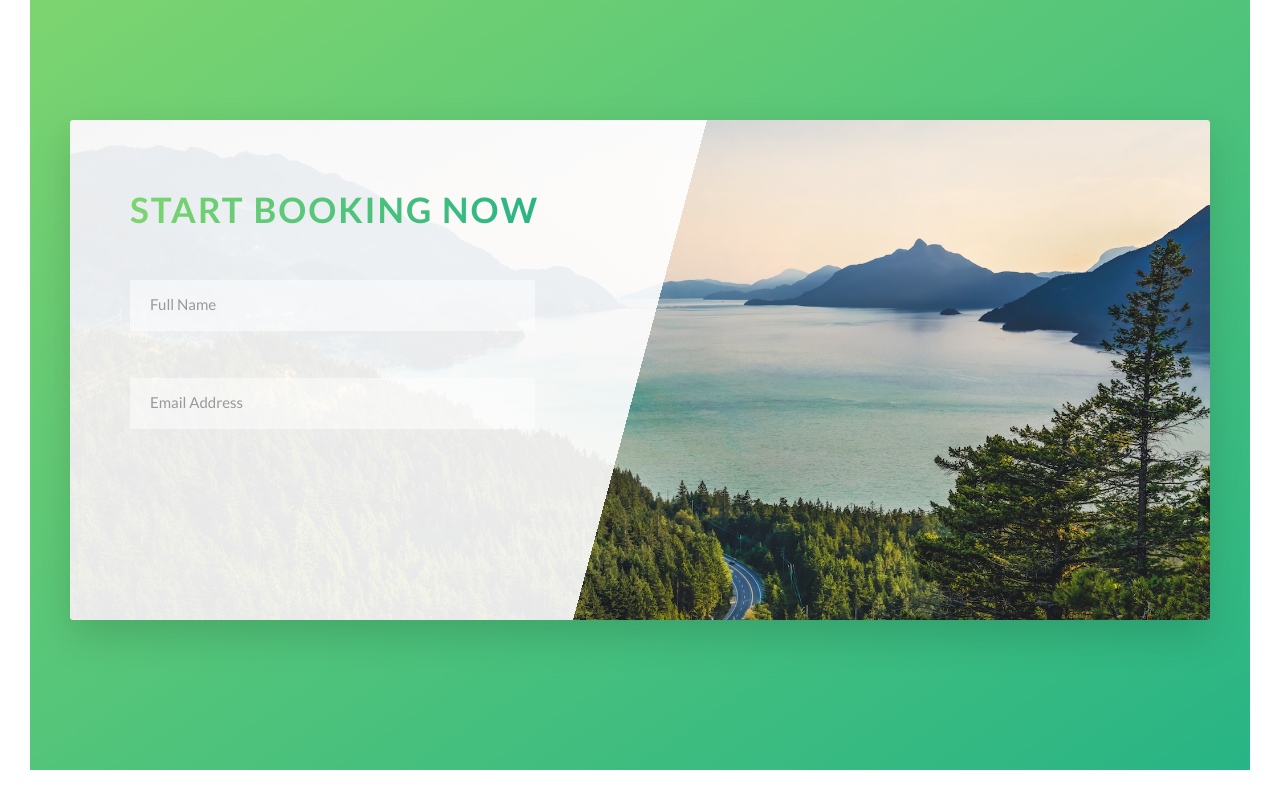
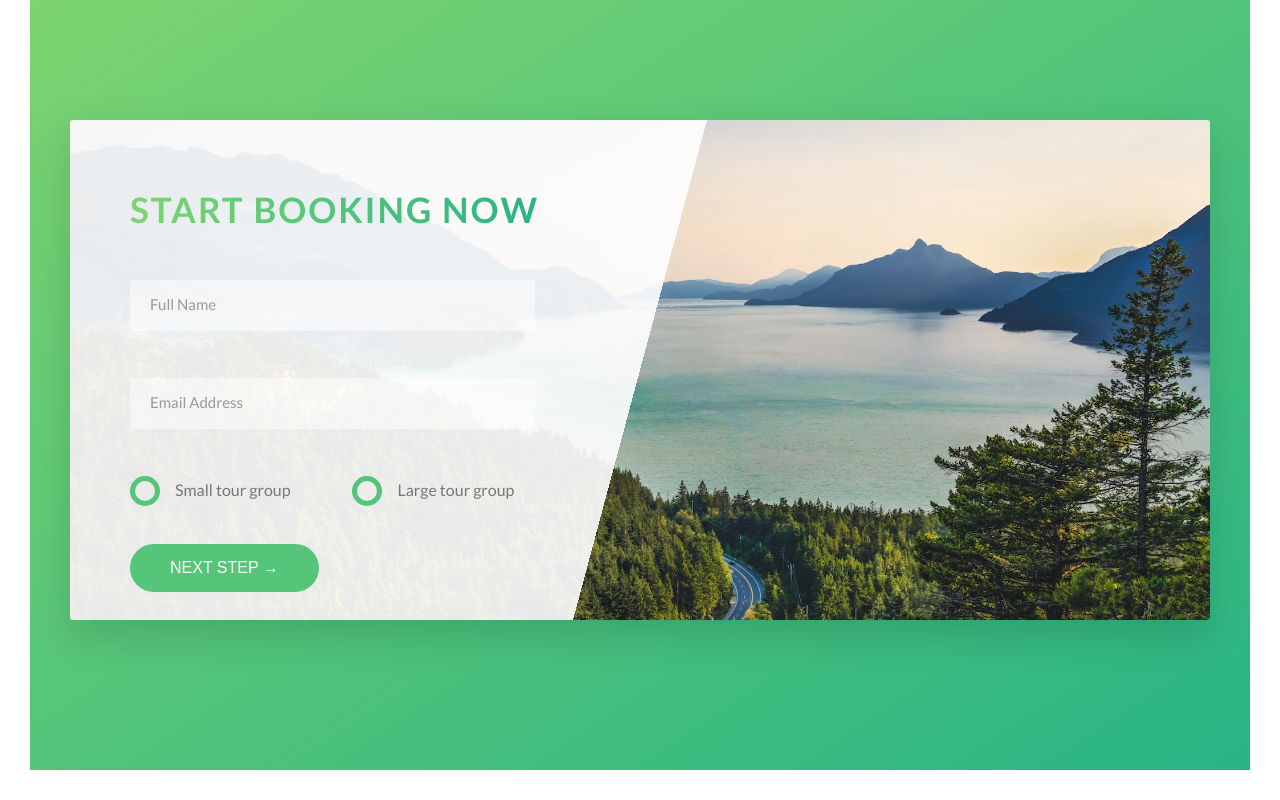
Before and after one commit to d-la/Landing-page, a website: page index.html in a window 1280 px wide. Shown: the part 4763-5563 px from the top of the page. Drawn offline with Linux system fonts and the light colour scheme.

Commit message:
Completed the form section with custom radio buttons

```diff
--- a/index.html
+++ b/index.html
@@ -320,6 +320,28 @@
                   <input type="email" class="form__input" placeholder="Email Address" id="email" required="required">
                   <label for="email" class="form__label">Email Address</label>
                 </div>
+
+                <div class="form__group u-margin-bottom-medium">
+                  <div class="form__radio-group">
+                    <input type="radio" class="form__radio-input" name="size" id="small">
+                    <label for="small" class="form__radio-label">
+                      <span class="form__radio-button"></span>
+                      Small tour group
+                    </label>
+                  </div>
+
+                    <div class="form__radio-group">
+                      <input type="radio" class="form__radio-input" name="size" id="large">
+                      <label for="large" class="form__radio-label">
+                        <span class="form__radio-button"></span>
+                        Large tour group
+                      </label>
+                    </div>
+                </div>
+
+                <div class="form__group">
+                  <button class="btn btn--green">Next Step &rarr;</button>
+                </div>
               </form>
             </div>
           </div>
--- a/sass/base/_utilities.scss
+++ b/sass/base/_utilities.scss
@@ -1,23 +1,23 @@
 .u-center-text{
-  text-align: center;
+  text-align: center !important;
 }
 
 .u-margin-bottom-big{
-  margin-bottom: 8rem;
+  margin-bottom: 8rem !important;
 }
 
 .u-margin-bottom-medium{
-  margin-bottom: 4rem;
+  margin-bottom: 4rem !important;
 }
 
 .u-margin-bottom-small{
-  margin-bottom: 1.5rem;
+  margin-bottom: 1.5rem !important;
 }
 
 .u-margin-top-big{
-  margin-top: 8rem;
+  margin-top: 8rem !important;
 }
 
 .u-margin-top-huge{
-  margin-top: 10rem;
+  margin-top: 10rem !important;
 }
--- a/sass/components/_button.scss
+++ b/sass/components/_button.scss
@@ -1,5 +1,5 @@
 .btn{
-
+  &,
   &:link,
   &:visited{
     text-transform: uppercase;
@@ -10,6 +10,10 @@
     transition: all .2s;
     position: relative;
     font-size: $default-font-size;
+
+    // Change for the <button> element
+    border: none;
+    cursor: pointer;
   }
 
   &:hover{
@@ -22,7 +26,9 @@
     }
   }
 
-  &:active{
+  &:active,
+  &:focus{
+    outline: none;
     transform: translateY(-1px);
     box-shadow: 0 .5rem 1rem rgba($color-black, .2);
   }
--- a/sass/components/_form.scss
+++ b/sass/components/_form.scss
@@ -14,6 +14,7 @@
     border-bottom: 3px solid transparent;
     width: 90%;
     display: block;
+    transition: all .3s;
 
     &::-webkit-input-placeholder{
       color: $color-grey-dark-2;
@@ -44,4 +45,50 @@
     visibility: hidden;
     transform: translateY(-4rem);
   }
+
+  &__radio-group{
+    width: 49%;
+    display: inline-block;
+  }
+
+  &__radio-input{
+    display: none;
+  }
+
+  &__radio-label{
+    font-size: $default-font-size;
+    cursor: pointer;
+    position: relative;
+    padding-left: 4.5rem;
+  }
+
+  &__radio-button{
+    height: 3rem;
+    width: 3rem;
+    border: 5px solid $color-primary;
+    border-radius: 50%;
+    display: inline-block;
+    position: absolute;
+    left: 0;
+    top: -.4rem;
+
+    &::after{
+      content: '';
+      display: block;
+      height: 1.3rem;
+      width: 1.3rem;
+      border-radius: 50%;
+      position: absolute;
+      top: 50%;
+      left: 50%;
+      transform: translate(-50%, -50%);
+      background-color: $color-primary;
+      opacity: 0;
+      transition: opacity .2s;
+    }
+  }
+
+  &__radio-input:checked ~ &__radio-label &__radio-button::after{
+    opacity: 1;
+  }
 }
```
Also changed, not shown: css/style.css.
